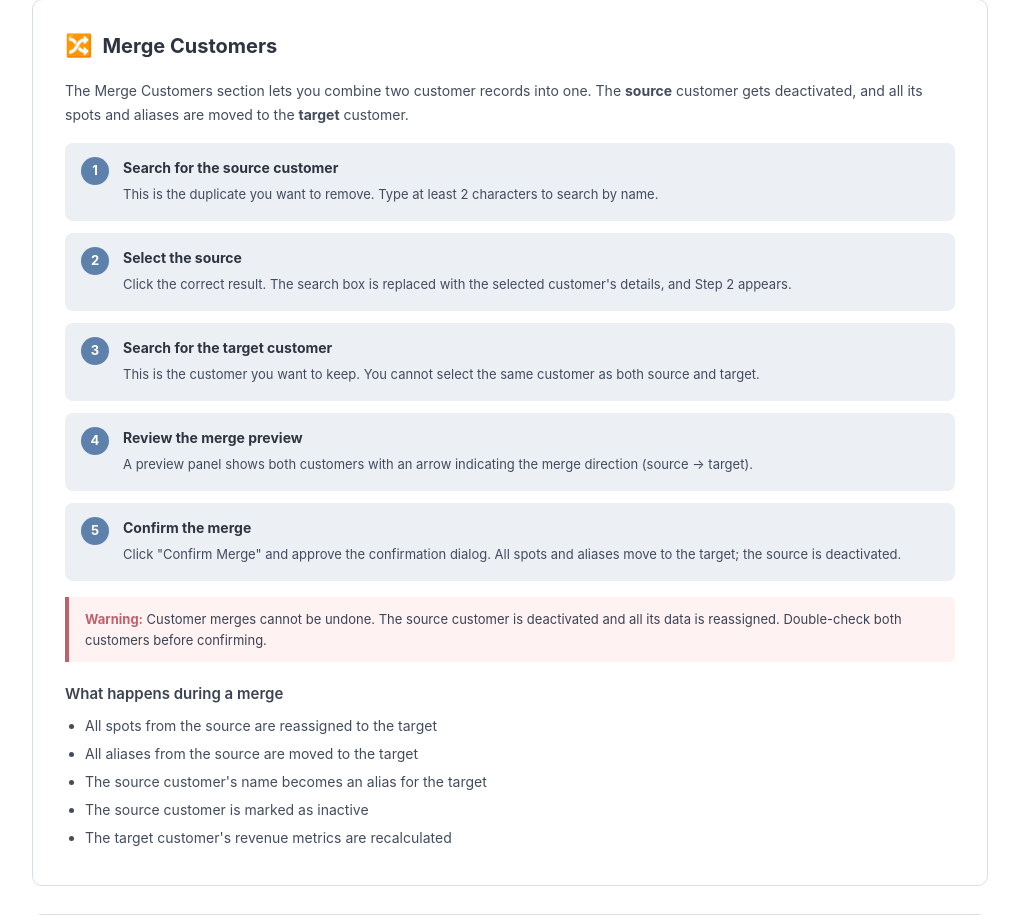
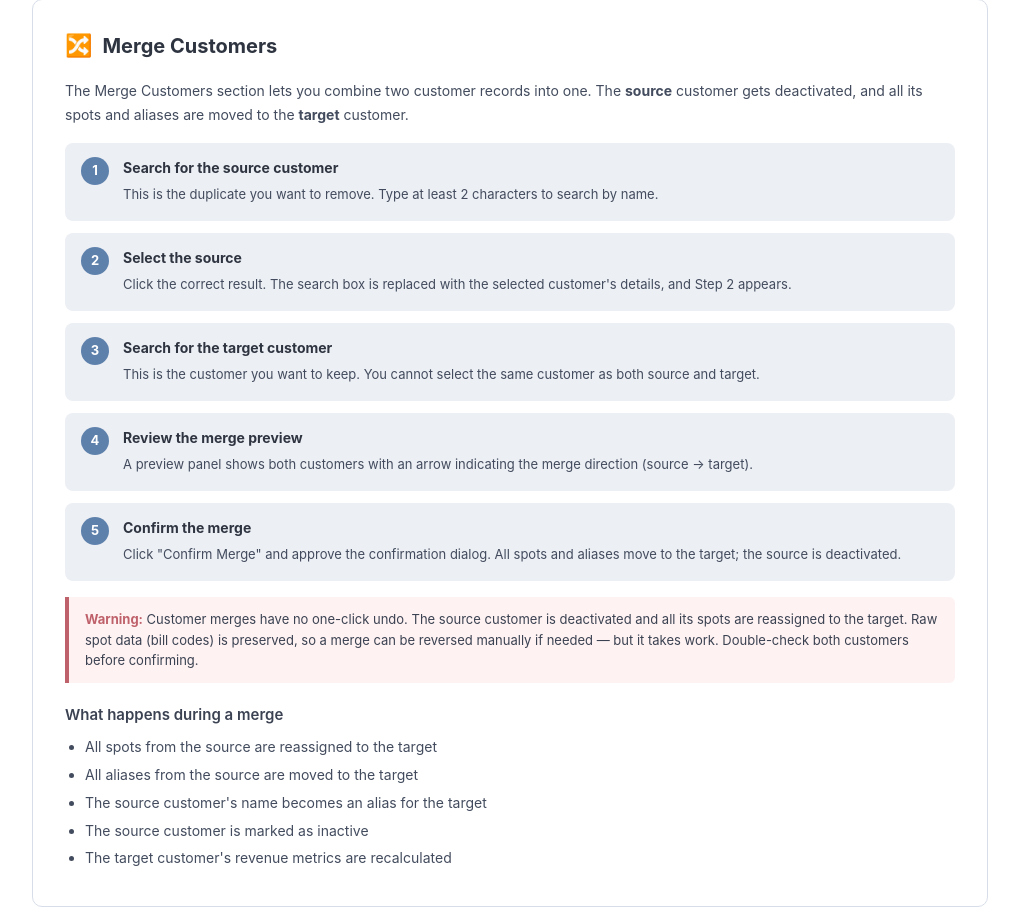
Before and after one commit to daseme/ctv-bookedbiz-db, a Flask app: template src/web/templates/customer_merge_guide.html in a window 1280 px wide. Shown: the part 1680-2595 px from the top of the page, without its empty margins (252-1271 px from the left). Run offline with Flask 3, Linux system fonts and the light colour scheme; the template is opened without the code that fills it, so the values that code supplies are empty.

Commit message:
Soften merge warning — merges are reversible via raw spot data
Co-Authored-By: Claude Opus 4.6 <noreply@anthropic.com>

```diff
--- a/src/web/templates/customer_merge_guide.html
+++ b/src/web/templates/customer_merge_guide.html
@@ -466,9 +466,11 @@
             </div>
 
             <div class="guide-warning">
-                <strong>Warning:</strong> Customer merges cannot be undone. The source
-                customer is deactivated and all its data is reassigned. Double-check
-                both customers before confirming.
+                <strong>Warning:</strong> Customer merges have no one-click undo. The
+                source customer is deactivated and all its spots are reassigned to the
+                target. Raw spot data (bill codes) is preserved, so a merge can be
+                reversed manually if needed — but it takes work. Double-check both
+                customers before confirming.
             </div>
 
             <h3>What happens during a merge</h3>
```
